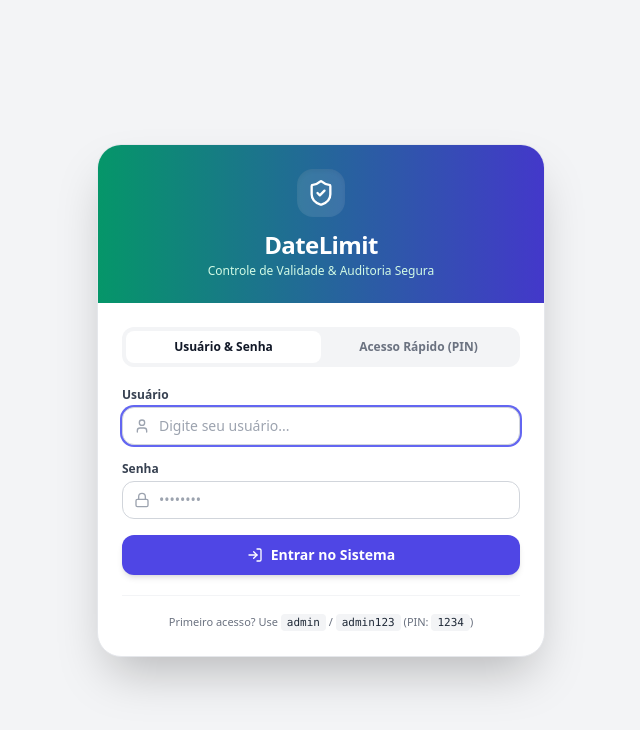
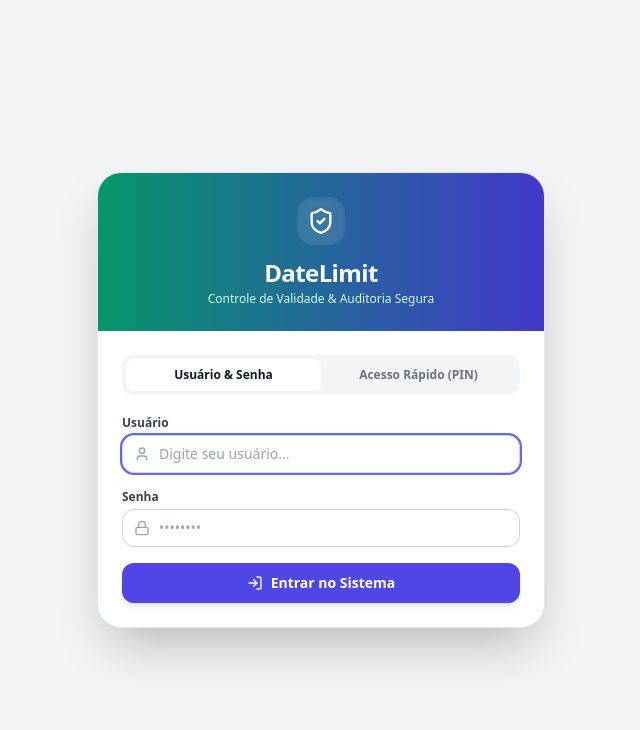
Before and after one commit to Dusthsg/date-private, a Flask app: page /login in a window 1280 px wide. Shown: the top 730 px of the page, without its empty margins (319-959 px from the left). Run offline with Flask 3, Linux system fonts and the light colour scheme; some libraries are stand-ins or nearby versions.

Commit message:
fix(login): remover texto de dica com credenciais padrão do card de login

```diff
--- a/app/templates/login.html
+++ b/app/templates/login.html
@@ -142,13 +142,6 @@
                 </button>
             </form>
 
-            <!-- Dica Inicial -->
-            <div class="mt-5 pt-3 border-t border-gray-100 dark:border-gray-700/80 text-center">
-                <span class="text-[11px] text-gray-500 dark:text-gray-400">
-                    Primeiro acesso? Use <code class="font-mono bg-gray-100 dark:bg-gray-700 px-1.5 py-0.5 rounded text-gray-800 dark:text-gray-200">admin</code> / <code class="font-mono bg-gray-100 dark:bg-gray-700 px-1.5 py-0.5 rounded text-gray-800 dark:text-gray-200">admin123</code> (PIN: <code class="font-mono bg-gray-100 dark:bg-gray-700 px-1.5 py-0.5 rounded text-gray-800 dark:text-gray-200">1234</code>)
-                </span>
-            </div>
-
         </div>
 
     </div>
```
